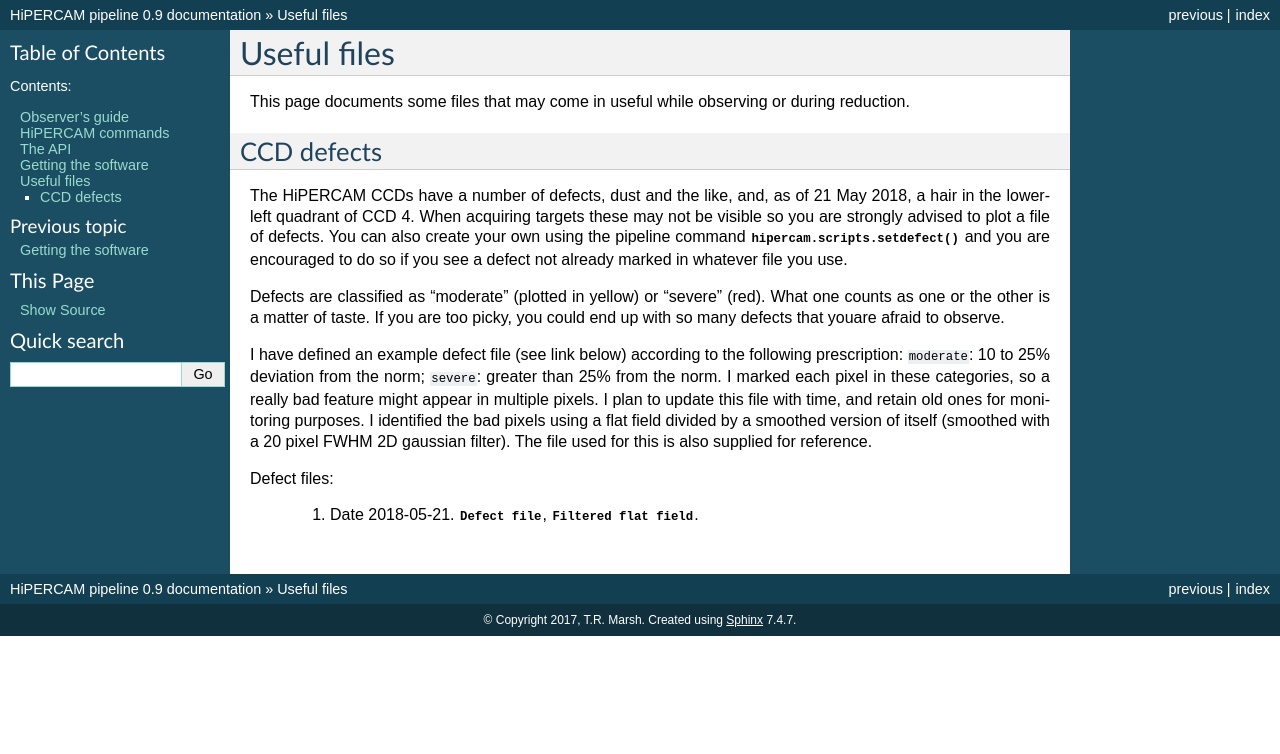
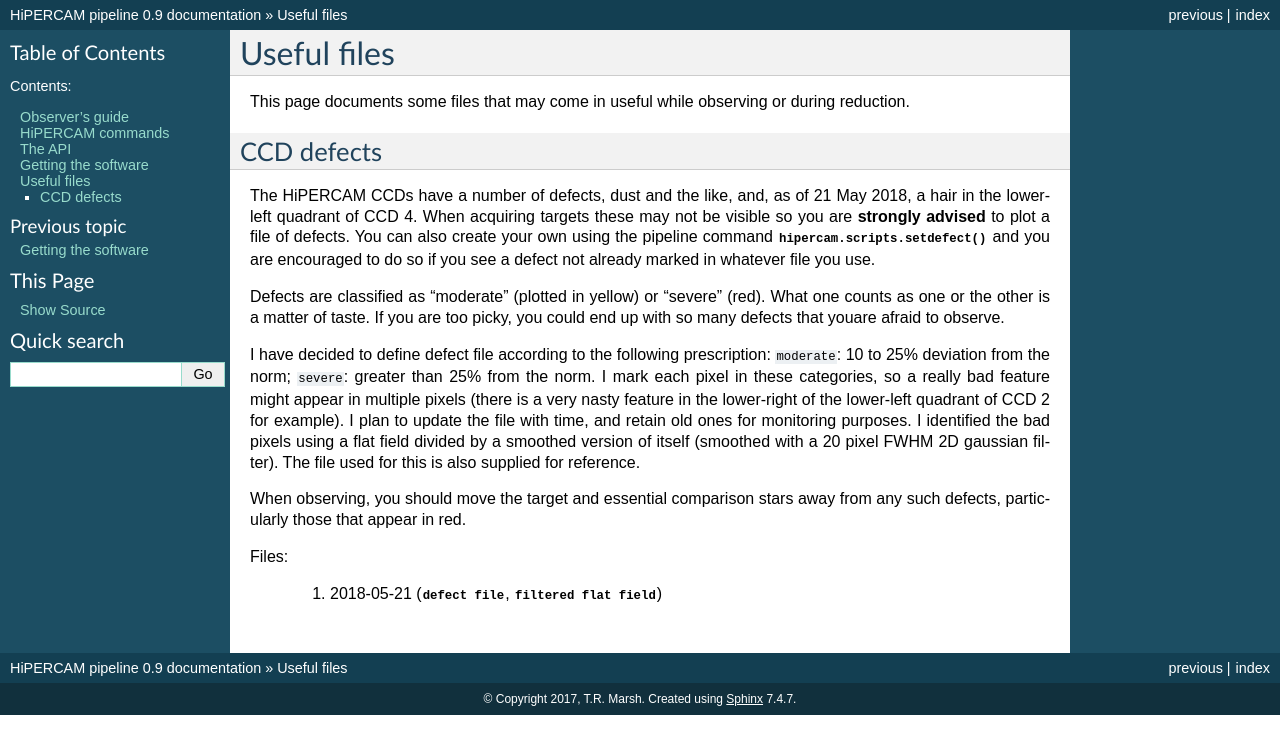
Before and after one commit to HiPERCAM/hipercam, a Sphinx documentation site: the page built from docs/files.rst, in a window 1280 px wide. Shown: the top 754 px of the page. Built offline with Sphinx 7.4.7, drawn with Linux system fonts in a browser that asks for light colours; formulas are drawn with MathJax 3.

Commit message:
further doc updates

```diff
--- a/docs/files.rst
+++ b/docs/files.rst
@@ -15,7 +15,7 @@ CCD defects
 
 The |hiper| CCDs have a number of defects, dust and the like, and, as of
 21 May 2018, a hair in the lower-left quadrant of CCD 4. When acquiring
-targets these may not be visible so you are strongly advised to plot a file
+targets these may not be visible so you are **strongly advised** to plot a file
 of defects. You can also create your own using the pipeline command
 |setdefect| and you are encouraged to do so if you see a defect not already
 marked in whatever file you use.
@@ -25,16 +25,20 @@ Defects are classified as "moderate" (plotted in yellow) or "severe"
 too picky, you could end up with so many defects that youare afraid to
 observe.
 
-I have defined an example defect file (see link below) according to the
-following prescription: ``moderate``: 10 to 25% deviation from the norm;
-``severe``: greater than 25% from the norm. I marked each pixel in these
-categories, so a really bad feature might appear in multiple pixels. I plan
-to update this file with time, and retain old ones for monitoring purposes.
-I identified the bad pixels using a flat field divided by a smoothed version
-of itself (smoothed with a 20 pixel FWHM 2D gaussian filter). The file used
-for this is also supplied for reference.
+I have decided to define defect file according to the following prescription:
+``moderate``: 10 to 25% deviation from the norm; ``severe``: greater than 25%
+from the norm. I mark each pixel in these categories, so a really bad feature
+might appear in multiple pixels (there is a very nasty feature in the
+lower-right of the lower-left quadrant of CCD 2 for example). I plan to update
+the file with time, and retain old ones for monitoring purposes.  I
+identified the bad pixels using a flat field divided by a smoothed version of
+itself (smoothed with a 20 pixel FWHM 2D gaussian filter). The file used for
+this is also supplied for reference.
 
-Defect files:
+When observing, you should move the target and essential comparison stars away
+from any such defects, particularly those that appear in red.
 
-  1. Date 2018-05-21. :download:`Defect file <hipercam_defects_2018_05_21.dft>`,
-     :download:`Filtered flat field <filtered_flat_2018_05_21.hcm>`.
+Files:
+
+  1. 2018-05-21 (:download:`defect file <hipercam_defects_2018_05_21.dft>`,
+     :download:`filtered flat field <filtered_flat_2018_05_21.hcm>`)
--- a/docs/telescope.rst
+++ b/docs/telescope.rst
@@ -240,7 +240,7 @@ Commands mentioned in this section: |reduce|.
 .. [#f1] This may fail if the data source is set incorrectly. If so, re-type
          as "rtplot prompt" to see all the options, many of which are hidden
          by default. The one you might want to change is ``source`` which
-         should be ``hs` for data from the server at the telescope, or ``hl``
+         should be ``hs`` for data from the server at the telescope, or ``hl``
          for data from a disk file local to your computer.
 
 .. [#f2] All raw |hiper| file names take the form 'run####.fits' but
```
Also changed, not shown: other parts of docs/telescope.rst (+1 -1 lines).
